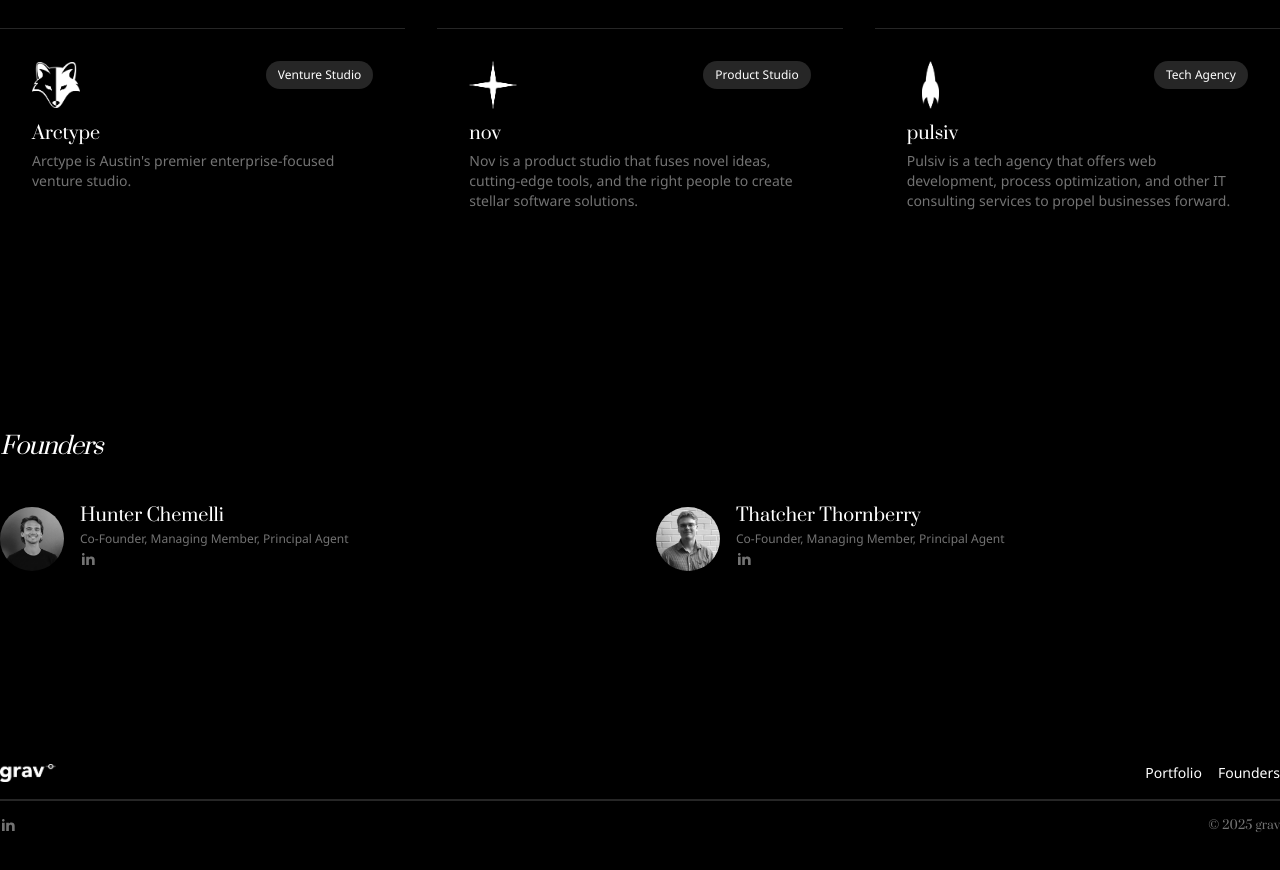
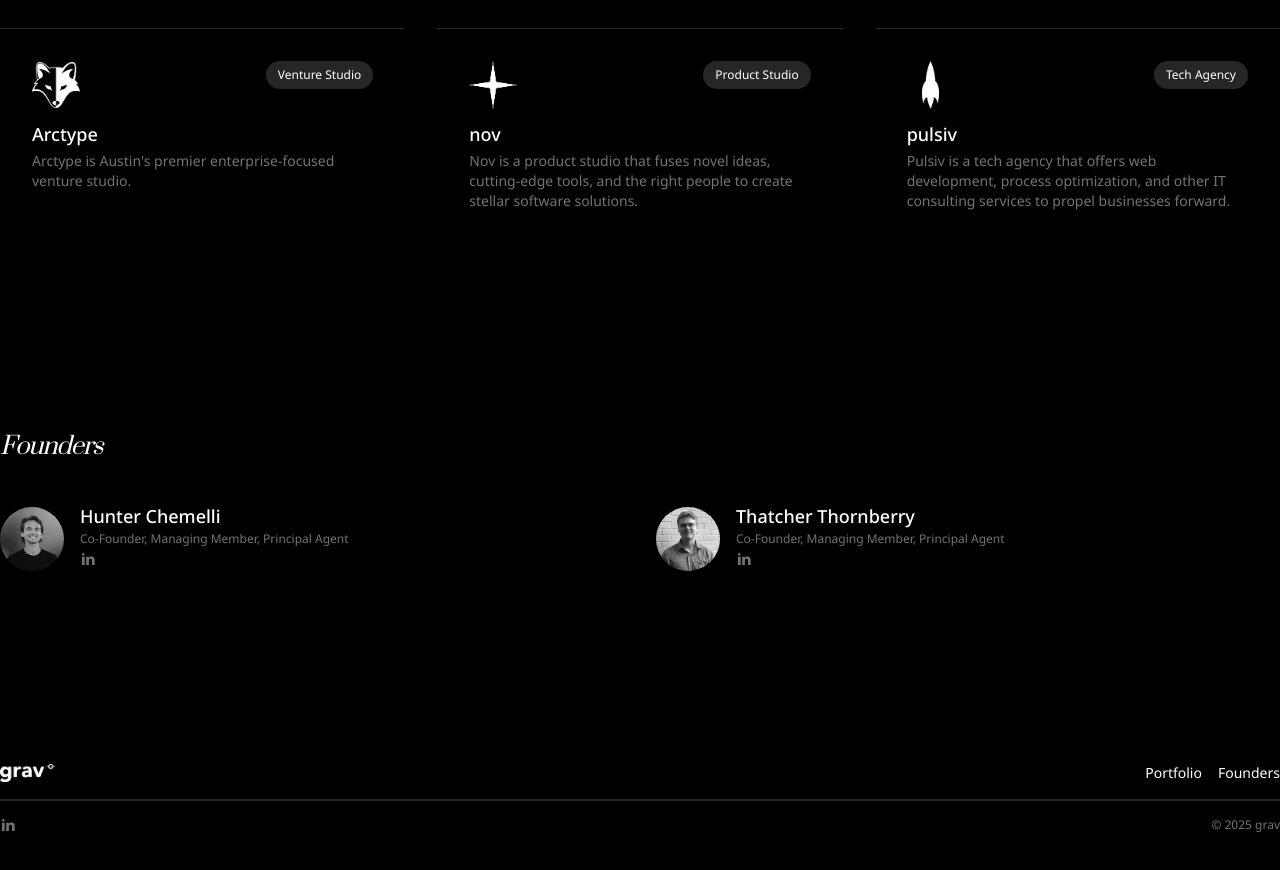
Before and after one commit to nov-solutions/grav-web, a Next.js app: page / in a window 1280 px wide. Shown: the part 740-1610 px from the top of the page. Built offline with nearby package versions, Linux system fonts and the light colour scheme.

Commit message:
reduce use of serif font style

```diff
--- a/components/Footer.tsx
+++ b/components/Footer.tsx
@@ -23,7 +23,7 @@ export const Footer = () => {
           <Link href="https://www.linkedin.com/company/grav-solutions/" target="_blank">
             <RiLinkedinFill size={16} className="text-neutral-500 hover:text-white transition-colors" />
           </Link>
-          <p className="text-neutral-500 font-serif text-xs">© {new Date().getFullYear()} grav</p>
+          <p className="text-neutral-500 text-xs">© {new Date().getFullYear()} grav</p>
         </div>
       </footer>
   );
--- a/components/Founders.tsx
+++ b/components/Founders.tsx
@@ -18,7 +18,7 @@ export const Founders = () => {
           </div>
           <div className="flex flex-col space-y-1">
             <div className="flex flex-col">
-              <p className="text-lg font-medium mb-1.5 text-white font-serif leading-none">{founder.name}</p>
+              <p className="text-lg font-medium mb-1.5 text-white leading-none">{founder.name}</p>
               <p className="text-xs text-neutral-500">{founder.title}</p>
             </div>
             <Link
--- a/components/Portfolio.tsx
+++ b/components/Portfolio.tsx
@@ -22,7 +22,7 @@ export const Portfolio = () => {
                 <span className="text-xs text-white truncate">{company.category}</span>
               </div>
             </div>
-            <p className="text-lg font-medium text-white mb-2 leading-none font-serif">{company.name}</p>
+            <p className="text-lg font-medium text-white mb-2 leading-none">{company.name}</p>
             <p className="text-neutral-500 text-sm">{company.description}</p>
             {company.descriptionTwo && (
               <>
```
